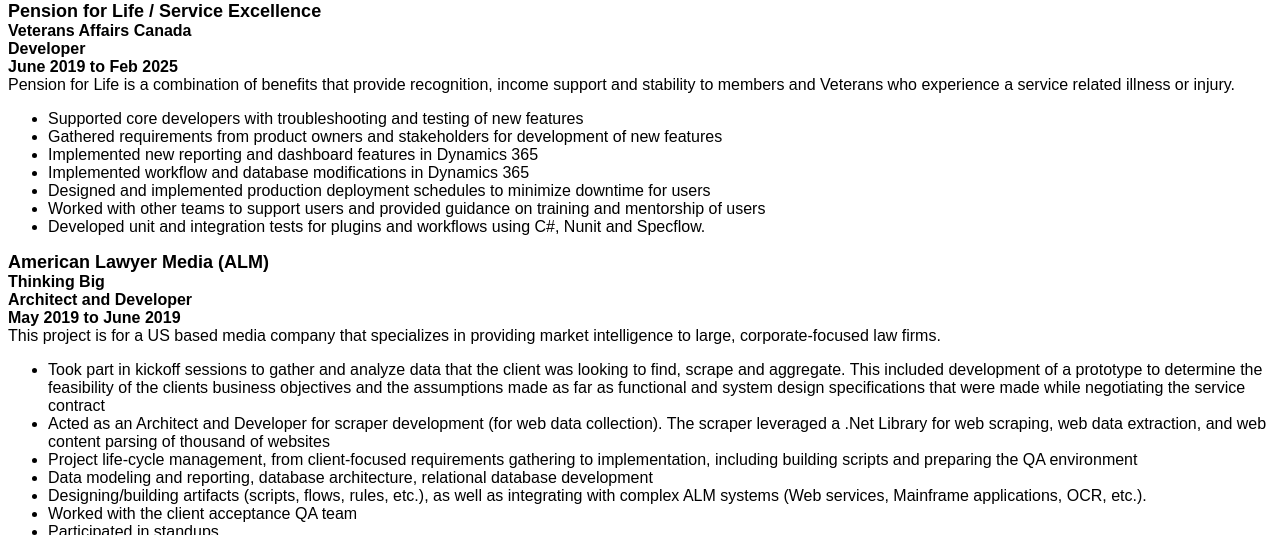
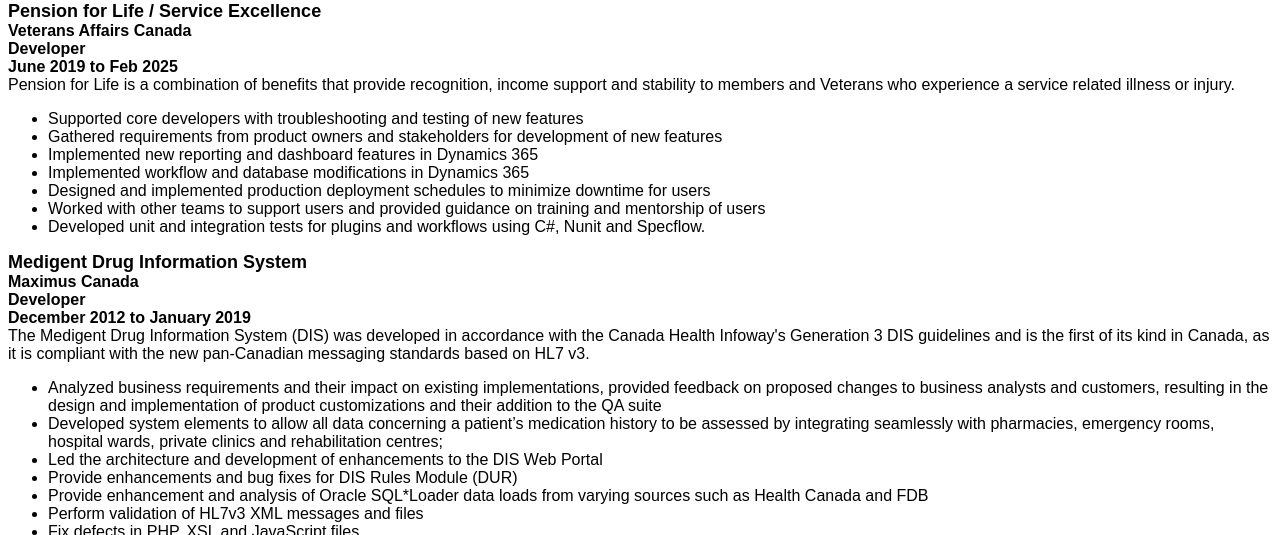
Before and after one commit to michaelmberger/michaelmberger.github.io, a plain HTML site: page resume.html in a window 1280 px wide. Shown: the part 265-800 px from the top of the page. Drawn offline with Linux system fonts and the light colour scheme; a script that the page names is missing.

```diff
--- a/resume.html
+++ b/resume.html
@@ -100,51 +100,10 @@
         </li>
       </ul>
 
-      <h2>American Lawyer Media (ALM)</h2>
-      <h3>Thinking Big</h3>
-      <h4>Architect and Developer</h4>
-      <h5>May 2019 to June 2019</h5>
-      <div>
-        This project is for a US based media company that specializes in
-        providing market intelligence to large, corporate-focused law firms.
-      </div>
-      <ul>
-        <li>
-          Took part in kickoff sessions to gather and analyze data that the
-          client was looking to find, scrape and aggregate. This included
-          development of a prototype to determine the feasibility of the clients
-          business objectives and the assumptions made as far as functional and
-          system design specifications that were made while negotiating the
-          service contract
-        </li>
-        <li>
-          Acted as an Architect and Developer for scraper development (for web
-          data collection). The scraper leveraged a .Net Library for web
-          scraping, web data extraction, and web content parsing of thousand of
-          websites
-        </li>
-        <li>
-          Project life-cycle management, from client-focused requirements
-          gathering to implementation, including building scripts and preparing
-          the QA environment
-        </li>
-        <li>
-          Data modeling and reporting, database architecture, relational
-          database development
-        </li>
-        <li>
-          Designing/building artifacts (scripts, flows, rules, etc.), as well as
-          integrating with complex ALM systems (Web services, Mainframe
-          applications, OCR, etc.).
-        </li>
-        <li>Worked with the client acceptance QA team</li>
-        <li>Participated in standups</li>
-        <li>Modified the scraper based on client feedback</li>
-        <li>Mentored junior developers</li>
-      </ul>
+
       <h2>Medigent Drug Information System</h2>
       <h3>Maximus Canada</h3>
-      <h4>Architect and Developer</h4>
+      <h4>Developer</h4>
       <h5>December 2012 to January 2019</h5>
       <div>
         The Medigent Drug Information System (DIS) was developed in accordance
```
